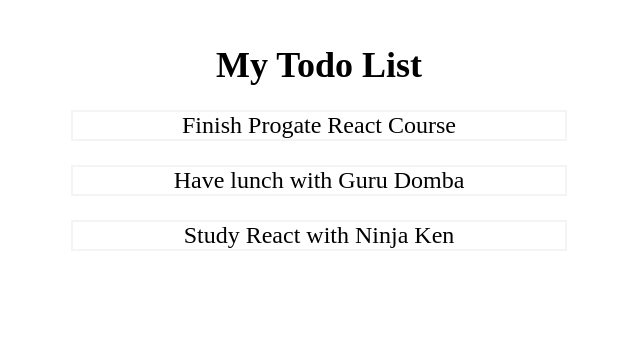
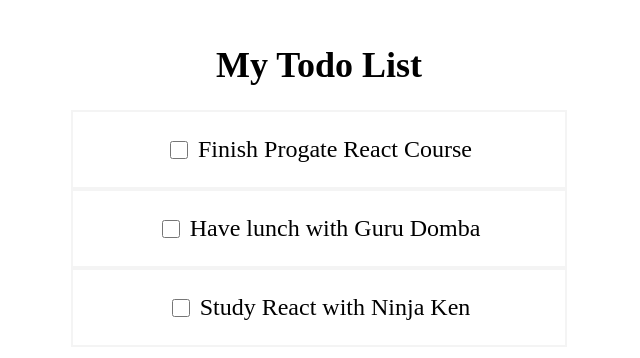
Before and after one commit to ArdhaIrfan/react-todo-app, a React (Vite) app in the folder react-todo-app/: page / in a window 1280 px wide. Shown: the top 358 px of the page, without its empty margins (321-961 px from the left). Built offline with nearby package versions, Linux system fonts and the light colour scheme.

Commit message:
Develop toggle todo feature

```diff
--- a/react-todo-app/src/App.jsx
+++ b/react-todo-app/src/App.jsx
@@ -23,12 +23,22 @@
     },
   ])
 
-  console.log(todos)
+  // Definisikan toggleCompleted di sini
+  const toggleCompleted = (todoId) => {
+    const updatedTodos = todos.map((todo) => {
+      if (todo.id === todoId) {
+        todo.completed = !todo.completed
+      }
+      return todo
+    })
+    setTodos(updatedTodos)
+  }
 
   return (
     <div style={styles.container}>
       <h1 style={styles.title}>My Todo List</h1>
-      <Todos todos={todos} />
+      {/* Teruskan function toggleCompleted ke component Todos */}
+      <Todos todos={todos} toggleCompleted={toggleCompleted} />
     </div>
   )
 }
--- a/react-todo-app/src/components/TodoItem.jsx
+++ b/react-todo-app/src/components/TodoItem.jsx
@@ -1,14 +1,40 @@
 import React from 'react'
 
-const TodoItem = ({ todo }) => {
-    return <p style={styles.todoItem}>{todo.title}</p>
+const TodoItem = ({ todo, toggleCompleted }) => {
+  const getTodoTitleStyle = () => {
+    if (todo.completed === true) {
+      return { textDecoration: 'line-through' }
+    } else {
+      return { textDecoration: 'none' }
+    }
+  }
+
+  return (
+    <div style={styles.todoItem}>
+      <input
+        type="checkbox"
+        style={styles.checkbox}
+        onChange={() => toggleCompleted(todo.id)}
+      />
+      <p style={getTodoTitleStyle()}>{todo.title}</p>
+    </div>
+  )
 }
 
 const styles = {
-    todoItem: {
-      border: '2px solid #f4f4f4',
-      fontSize: '24px',
-    },
-  }
+  todoItem: {
+    border: '2px solid #f4f4f4',
+    fontSize: '24px',
+    display: 'flex',
+    justifyContent: 'center',
+    alignItems: 'center',
+  },
+
+  checkbox: {
+    marginRight: '10px',
+    height: '18px',
+    width: '18px',
+  },
+}
 
 export default TodoItem
--- a/react-todo-app/src/components/Todos.jsx
+++ b/react-todo-app/src/components/Todos.jsx
@@ -1,21 +1,27 @@
 import React from 'react'
 import TodoItem from './TodoItem'
 
-const Todos = ({todos}) => {
+const Todos = ({ todos, toggleCompleted }) => {
   return (
     <div style={styles.container}>
       {todos.map((todo) => {
-        return <TodoItem key={todo.id} todo={todo} />
+        return (
+          <TodoItem
+            key={todo.id}
+            todo={todo}
+            toggleCompleted={toggleCompleted}
+          />
+        )
       })}
     </div>
   )
 }
 
 const styles = {
-    container: {
-      width: '40%',
-      margin: '0 auto',
-    },
-  }
+  container: {
+    width: '40%',
+    margin: '0 auto',
+  },
+}
 
 export default Todos
```
